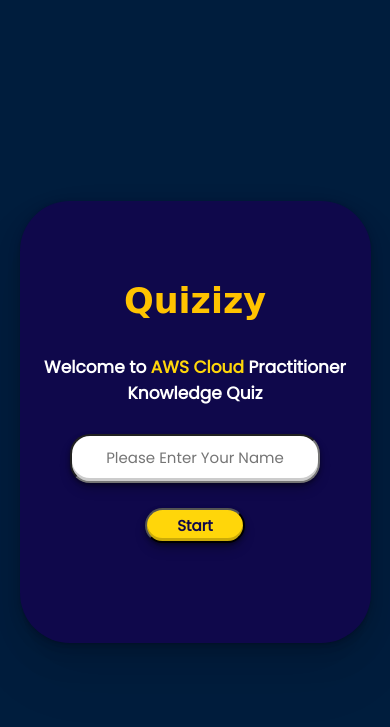
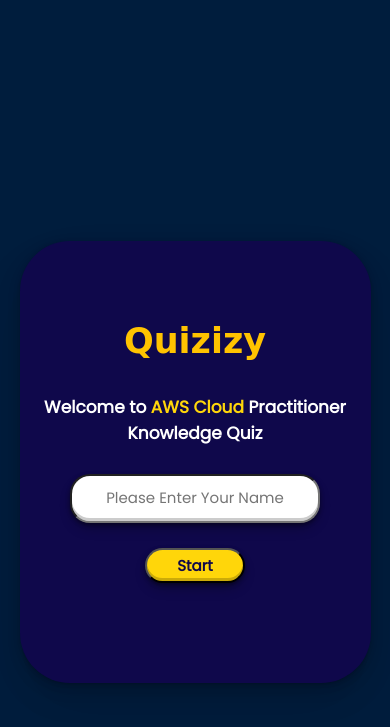
Before and after one commit to Boutainaelatbaoui/Quizizy-AWS-Training--Backend, a PHP site: page / in a window 390 px wide. Shown: the top 727 px of the page. Run offline with PHP 8.4, Linux system fonts and the light colour scheme; some web fonts are replaced.

Commit message:
Modified files

```diff
--- a/assets/css/style.css
+++ b/assets/css/style.css
@@ -83,6 +83,7 @@
   .container {
     width: 90%;
     height: auto;
+    margin-top: 80px;
   }
 }
 
@@ -241,7 +242,7 @@
     -webkit-box-direction: normal;
         -ms-flex-direction: column;
             flex-direction: column;
-    gap: 10px;
+    gap: 20px;
   }
 }
 
--- a/assets/css/style.scss
+++ b/assets/css/style.scss
@@ -161,6 +161,7 @@
     @include breakpoints(mobile){
         width: 90%;
         height: auto;
+        margin-top: 80px;
     }
 }
 .first-slide{
@@ -246,7 +247,7 @@
         font-size: 14px;
         margin-left: 30px;
         flex-direction: column;
-        gap: 10px;
+        gap: 20px;
     }
 }
 
```
